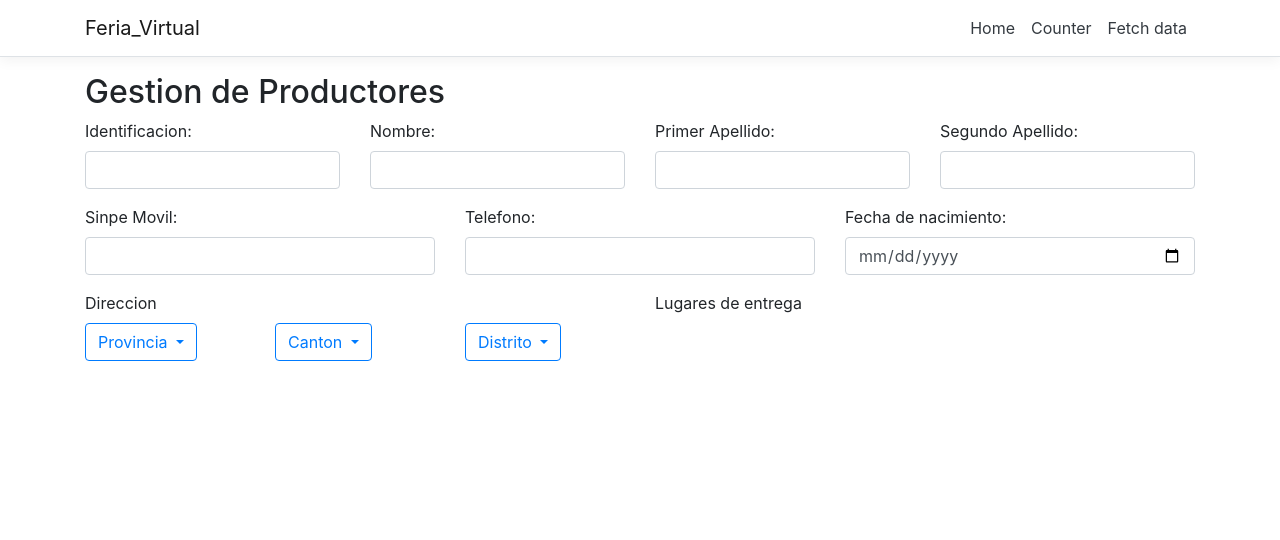
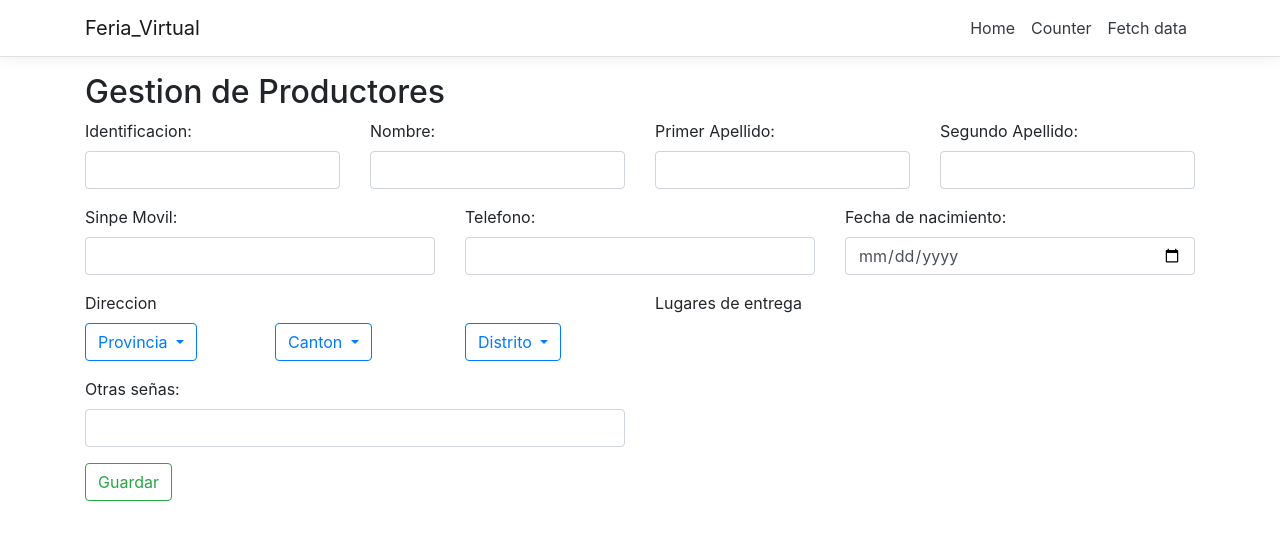
Before and after one commit to paola0298/Feria_Virtual, an Angular app in the folder Feria_Virtual/ClientApp/: page /producer in a window 1280 px wide. Shown: the top 540 px of the page. Built offline with nearby package versions, Linux system fonts and the light colour scheme.

Commit message:
Agregado boton para guardar

```diff
--- a/Feria_Virtual/ClientApp/src/app/producer/producer.component.html
+++ b/Feria_Virtual/ClientApp/src/app/producer/producer.component.html
@@ -47,7 +47,6 @@
           <label>Direccion</label>
           <div class="row md-form">
             <div class="form-group col">
-
               <div class="dropdown">
                 <button class="btn btn-outline-primary dropdown-toggle"
                         type="button" id="provinceDDM"
@@ -60,7 +59,6 @@
                 </div>
               </div>
             </div>
-
             <div class="form-group col">
               <div class="dropdown">
                 <button class="btn btn-outline-primary dropdown-toggle"
@@ -90,31 +88,20 @@
               </div>
             </div>
           </div>
+          <div class="row md-form">
+            <div class="form-group col">
+              <label for="dir">Otras señas:</label>
+              <input type="text" class="form-control" id="dir" name="dir">
+            </div>
+          </div>
         </div>
 
         <div class="col md-form">
           <label>Lugares de entrega</label>
-
-
+          <!--Colocar campos para agregar las direcciones de entrega-->
         </div>
       </div>
+      <button type="submit" class="btn btn-outline-success"> Guardar </button>
     </form>
   </div>
 </body>
-
-<!--<div class="dropdown">
-                <button class="btn btn-outline-primary dropdown-toggle"
-                        type="button" id="dropdownMenuButton" data-toggle="dropdown"
-                        aria-haspopup="true" aria-expanded="false">
-                  Provincia
-                </button>
-                <div class="dropdown-menu" aria-labelledby="dropdownMenuButton">
-                  <a class="dropdown-item" href="#">San Jose</a>
-                  <a class="dropdown-item" href="#">Alajuela</a>
-                  <a class="dropdown-item" href="#">Heredia</a>
-                  <a class="dropdown-item" href="#">Cartago</a>
-                  <a class="dropdown-item" href="#">Guanacaste</a>
-                  <a class="dropdown-item" href="#">Puntarenas</a>
-                  <a class="dropdown-item" href="#">Limon</a>
-                </div>
-              </div>-->
```
